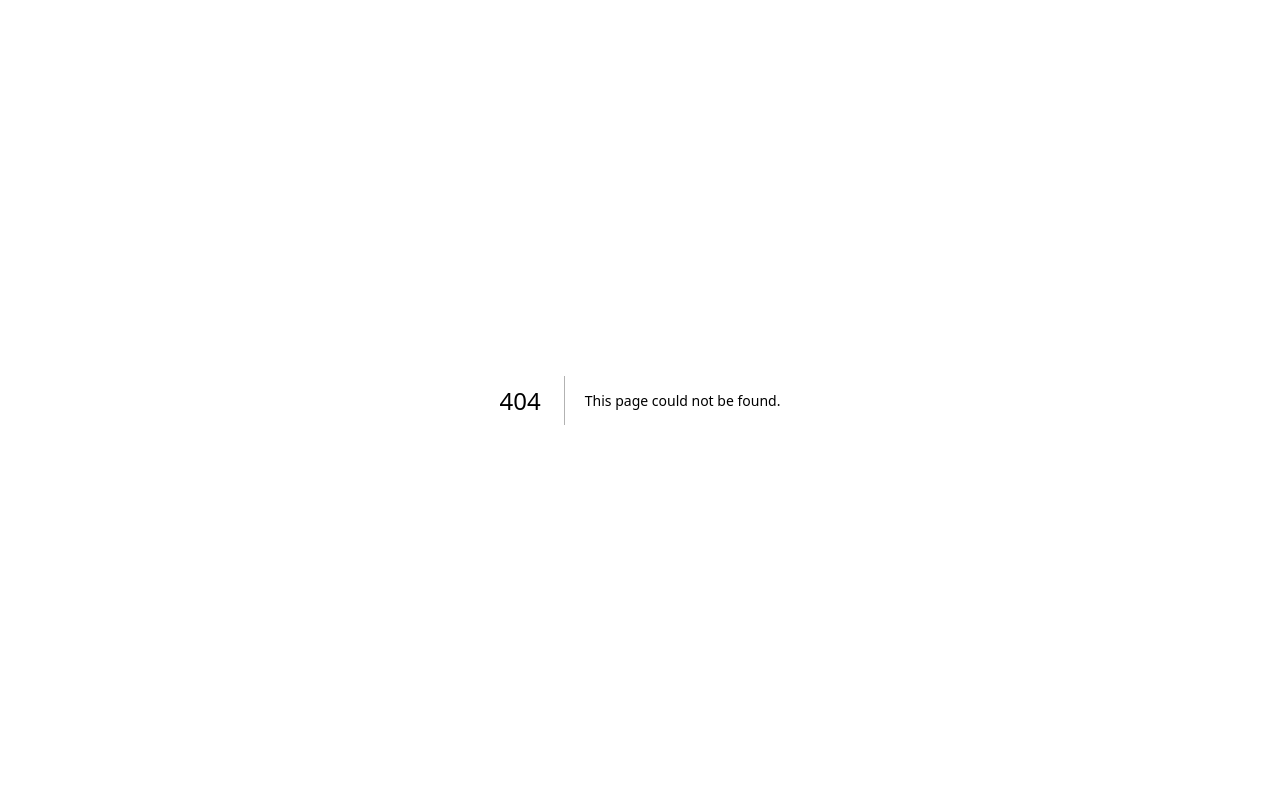
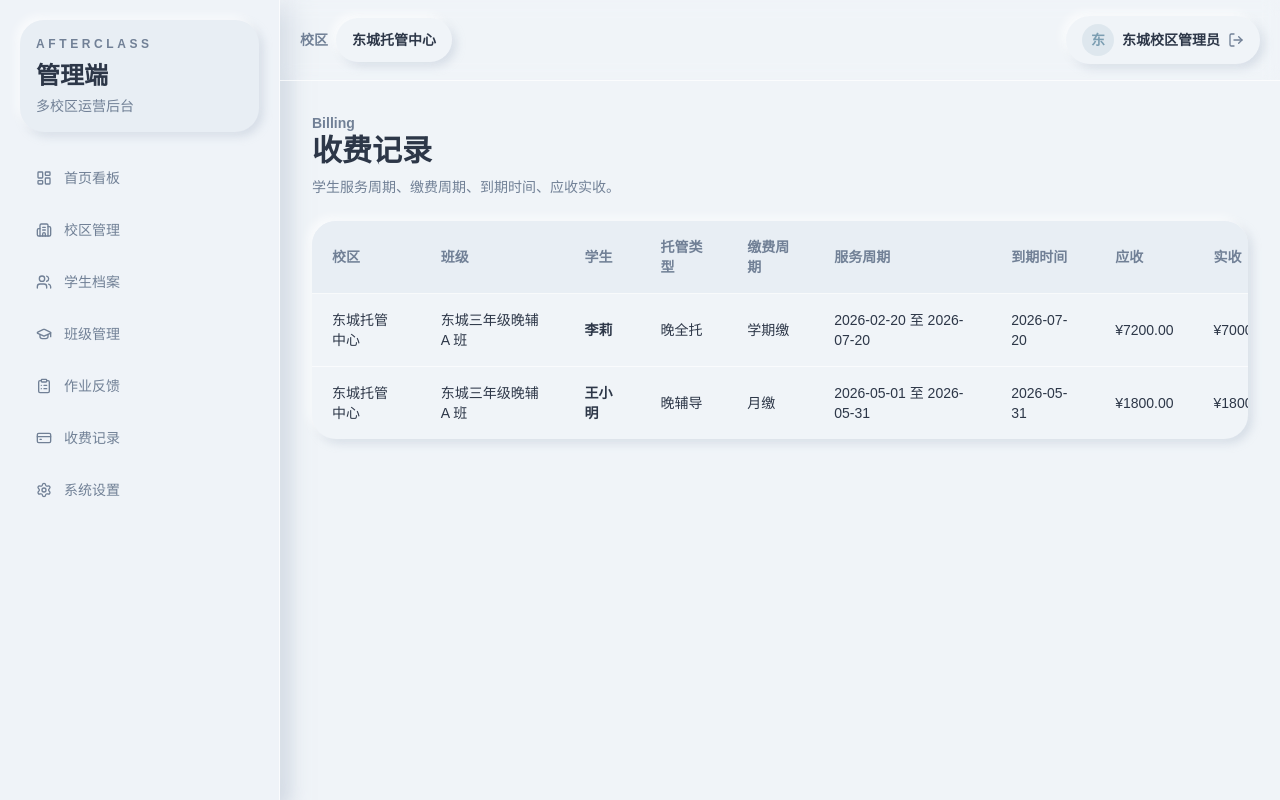
Before and after one commit to yyshi127/After_Class, a Next.js app: page /admin/billing in a window 1280 px wide. Before the commit this address had no page. Built offline with nearby package versions, Linux system fonts and the light colour scheme.

Commit message:
feat(billing): add admin billing records page

```diff
--- /dev/null
+++ b/app/admin/billing/page.tsx
@@ -0,0 +1,71 @@
+import { AdminBillingRecords } from '@/components/admin/admin-billing-records';
+import { AdminLayout } from '@/components/admin/admin-layout';
+import type { AdminBillingRecordRow } from '@/domain/admin/billing-records';
+import { DEMO_SEED } from '@/prisma/seed-data';
+
+const actor = { id: 'demo-campus-admin-east', role: 'CAMPUS_ADMIN' as const, campusIds: ['demo-campus-east'] };
+
+const records: AdminBillingRecordRow[] = [
+  {
+    id: 'billing-east-xiaoming',
+    campusId: 'demo-campus-east',
+    campusName: '东城托管中心',
+    classId: 'demo-class-east-g3',
+    className: '东城三年级晚辅 A 班',
+    studentId: 'demo-student-profile-wang',
+    studentName: '王小明',
+    serviceType: '晚辅导',
+    billingCycle: 'MONTHLY',
+    periodStart: new Date('2026-05-01T00:00:00.000Z'),
+    periodEnd: new Date('2026-05-31T00:00:00.000Z'),
+    amountDue: 1800,
+    amountPaid: 1800,
+    balanceAmount: 0,
+    debtAmount: 0,
+    validUntil: new Date('2026-05-31T00:00:00.000Z'),
+  },
+  {
+    id: 'billing-east-lili',
+    campusId: 'demo-campus-east',
+    campusName: '东城托管中心',
+    classId: 'demo-class-east-g3',
+    className: '东城三年级晚辅 A 班',
+    studentId: 'demo-student-lili',
+    studentName: '李莉',
+    serviceType: '晚全托',
+    billingCycle: 'SEMESTER',
+    periodStart: new Date('2026-02-20T00:00:00.000Z'),
+    periodEnd: new Date('2026-07-20T00:00:00.000Z'),
+    amountDue: 7200,
+    amountPaid: 7000,
+    balanceAmount: 0,
+    debtAmount: 200,
+    validUntil: new Date('2026-07-20T00:00:00.000Z'),
+  },
+  {
+    id: 'billing-hidden-west',
+    campusId: 'demo-campus-west',
+    campusName: '西城托管中心',
+    classId: 'demo-class-west-g3',
+    className: '西城三年级晚辅 A 班',
+    studentId: 'demo-student-west',
+    studentName: '赵同学',
+    serviceType: '晚辅导',
+    billingCycle: 'MONTHLY',
+    periodStart: new Date('2026-05-01T00:00:00.000Z'),
+    periodEnd: new Date('2026-05-31T00:00:00.000Z'),
+    amountDue: 1800,
+    amountPaid: 0,
+    balanceAmount: 0,
+    debtAmount: 1800,
+    validUntil: new Date('2026-05-31T00:00:00.000Z'),
+  },
+];
+
+export default function AdminBillingPage() {
+  return (
+    <AdminLayout actor={actor} campuses={DEMO_SEED.campuses} currentUserName="东城校区管理员">
+      <AdminBillingRecords actor={actor} records={records} />
+    </AdminLayout>
+  );
+}
--- /dev/null
+++ b/components/admin/admin-billing-records.tsx
@@ -0,0 +1,66 @@
+import { getAdminBillingRecords, type AdminBillingRecordRow } from '@/domain/admin/billing-records';
+import type { PermissionActor } from '@/domain/auth/permissions';
+
+type AdminBillingRecordsProps = {
+  actor: PermissionActor;
+  records: readonly AdminBillingRecordRow[];
+};
+
+export function AdminBillingRecords({ actor, records }: AdminBillingRecordsProps) {
+  const visibleRecords = getAdminBillingRecords(actor, records);
+
+  if (visibleRecords.length === 0) {
+    return (
+      <section className="space-y-6">
+        <div>
+          <p className="text-sm font-semibold text-muted">Billing</p>
+          <h2 className="font-heading text-3xl font-bold">收费记录</h2>
+        </div>
+        <p className="rounded-3xl bg-surface p-6 text-sm text-muted shadow-neu-sm">暂无可查看收费记录</p>
+      </section>
+    );
+  }
+
+  return (
+    <section className="space-y-6">
+      <div>
+        <p className="text-sm font-semibold text-muted">Billing</p>
+        <h2 className="font-heading text-3xl font-bold">收费记录</h2>
+        <p className="mt-2 text-sm text-muted">学生服务周期、缴费周期、到期时间、应收实收。</p>
+      </div>
+
+      <div className="overflow-hidden rounded-3xl bg-surface shadow-neu-sm">
+        <table className="w-full min-w-[980px] text-left text-sm">
+          <thead className="bg-surfaceAlt text-muted">
+            <tr>
+              <th className="px-5 py-4 font-semibold">校区</th>
+              <th className="px-5 py-4 font-semibold">班级</th>
+              <th className="px-5 py-4 font-semibold">学生</th>
+              <th className="px-5 py-4 font-semibold">托管类型</th>
+              <th className="px-5 py-4 font-semibold">缴费周期</th>
+              <th className="px-5 py-4 font-semibold">服务周期</th>
+              <th className="px-5 py-4 font-semibold">到期时间</th>
+              <th className="px-5 py-4 font-semibold">应收</th>
+              <th className="px-5 py-4 font-semibold">实收</th>
+            </tr>
+          </thead>
+          <tbody>
+            {visibleRecords.map((record) => (
+              <tr key={record.id} className="border-t border-white/70">
+                <td className="px-5 py-4">{record.campusName}</td>
+                <td className="px-5 py-4">{record.className}</td>
+                <td className="px-5 py-4 font-semibold">{record.studentName}</td>
+                <td className="px-5 py-4">{record.serviceType}</td>
+                <td className="px-5 py-4">{record.billingCycleLabel}</td>
+                <td className="px-5 py-4">{record.servicePeriodLabel}</td>
+                <td className="px-5 py-4">{record.validUntilLabel}</td>
+                <td className="px-5 py-4">{record.amountDueLabel}</td>
+                <td className="px-5 py-4">{record.amountPaidLabel}</td>
+              </tr>
+            ))}
+          </tbody>
+        </table>
+      </div>
+    </section>
+  );
+}
--- a/components/admin/admin-layout.tsx
+++ b/components/admin/admin-layout.tsx
@@ -1,5 +1,5 @@
 import type { ReactNode } from 'react';
-import { Building2, ClipboardList, GraduationCap, LayoutDashboard, LogOut, Settings, Users } from 'lucide-react';
+import { Building2, ClipboardList, CreditCard, GraduationCap, LayoutDashboard, LogOut, Settings, Users } from 'lucide-react';
 
 import { getVisibleCampusesForAdmin, type AdminCampusOption } from '@/domain/admin/admin-layout';
 import type { PermissionActor } from '@/domain/auth/permissions';
@@ -10,6 +10,7 @@ const navItems = [
   { label: '学生档案', href: '/admin/students', icon: Users },
   { label: '班级管理', href: '/admin/classes', icon: GraduationCap },
   { label: '作业反馈', href: '/admin/homework', icon: ClipboardList },
+  { label: '收费记录', href: '/admin/billing', icon: CreditCard },
   { label: '系统设置', href: '/admin/settings', icon: Settings },
 ];
 
--- /dev/null
+++ b/domain/admin/billing-records.ts
@@ -0,0 +1,57 @@
+import { canAccessCampus, type PermissionActor } from '@/domain/auth/permissions';
+import type { BillingRecordForServiceValidity } from '@/domain/billing/service-validity';
+
+export type AdminBillingRecordRow = BillingRecordForServiceValidity & {
+  campusName: string;
+  classId: string | null;
+  className: string;
+};
+
+export type AdminBillingRecordListItem = AdminBillingRecordRow & {
+  billingCycleLabel: string;
+  servicePeriodLabel: string;
+  validUntilLabel: string;
+  amountDueLabel: string;
+  amountPaidLabel: string;
+};
+
+function canAccessAdminBillingRecords(actor: PermissionActor): boolean {
+  return actor.role === 'SUPER_ADMIN' || actor.role === 'ADMIN' || actor.role === 'CAMPUS_ADMIN';
+}
+
+export function getAdminBillingRecords(
+  actor: PermissionActor,
+  records: readonly AdminBillingRecordRow[],
+): AdminBillingRecordListItem[] {
+  if (!canAccessAdminBillingRecords(actor)) {
+    return [];
+  }
+
+  return records
+    .filter((record) => canAccessCampus(actor, record.campusId))
+    .map((record) => ({
+      ...record,
+      billingCycleLabel: record.billingCycle === 'MONTHLY' ? '月缴' : '学期缴',
+      servicePeriodLabel: `${formatDate(record.periodStart)} 至 ${formatDate(record.periodEnd)}`,
+      validUntilLabel: formatDate(record.validUntil),
+      amountDueLabel: formatCurrency(record.amountDue),
+      amountPaidLabel: formatCurrency(record.amountPaid),
+    }))
+    .sort((left, right) => {
+      const campusCompare = left.campusName.localeCompare(right.campusName, 'zh-Hans-CN');
+      if (campusCompare !== 0) return campusCompare;
+
+      const classCompare = left.className.localeCompare(right.className, 'zh-Hans-CN');
+      if (classCompare !== 0) return classCompare;
+
+      return left.studentName.localeCompare(right.studentName, 'zh-Hans-CN');
+    });
+}
+
+function formatDate(date: Date): string {
+  return date.toISOString().slice(0, 10);
+}
+
+function formatCurrency(amount: number): string {
+  return `¥${amount.toFixed(2)}`;
+}
```
Also changed, not shown: 3 other files (tests, documents, lock files or other folders).
